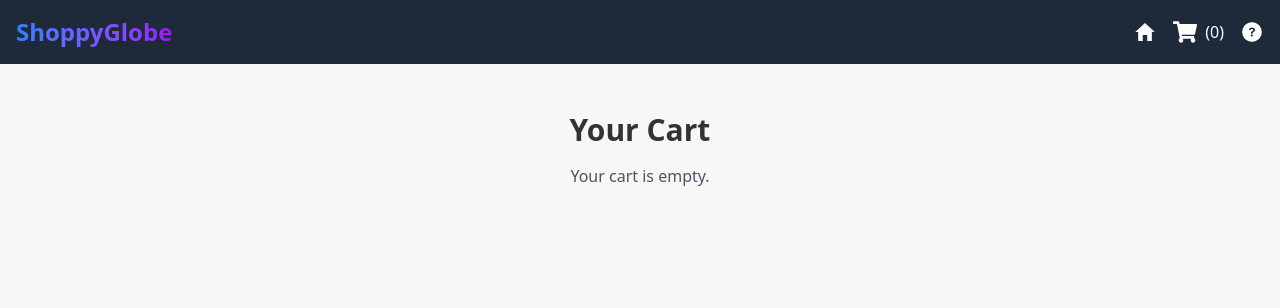
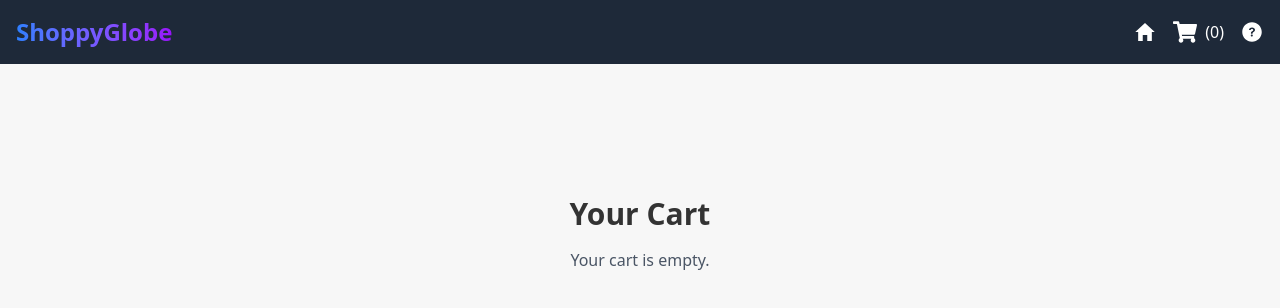
Before and after one commit to Karan-666/e-commerce-app, a React (Vite) app: page /cart in a window 1280 px wide. Shown: the top 308 px of the page. Built offline with nearby package versions, Linux system fonts and the light colour scheme.

Commit message:
moved checkout inside cart

```diff
--- a/src/components/Cart.jsx
+++ b/src/components/Cart.jsx
@@ -4,6 +4,7 @@ import { increaseQuantity } from '../utils/cartSlice';
 import { decreaseQuantity } from '../utils/cartSlice';
 import { removeItem } from '../utils/cartSlice';
 import CartItem from './CartItem';
+import { Link } from 'react-router-dom';
 
 function Cart() {
 
@@ -13,8 +14,8 @@ function Cart() {
   // If the cart is empty, we show a message instead of the list.
   if (cartItems.length === 0) {
     return (
-      <div className="text-center mt-8 p-4">
-        <h1 className="text-3xl font-bold mb-4">Your Cart</h1>
+      <div className="text-center mt-8 p-4 pt-15">
+        <h1 className="text-3xl font-bold mb-4 mt-10">Your Cart</h1>
         <p className="text-gray-600">Your cart is empty.</p>
       </div>
     );
@@ -22,7 +23,7 @@ function Cart() {
 
   return (
     // main container for cart page
-    <div className="container mx-auto p-4">
+    <div className="mx-auto max-w-7xl px-4 sm:px-6 lg:px-35 pt-10">
       {/* cart page heading */}
       <h1 className="text-3xl font-bold text-center mb-6">Your Cart</h1>
       <div className="space-y-4">
@@ -31,6 +32,15 @@ function Cart() {
           <CartItem key={item.id} item={item} />
         ))}
       </div>
+     {/* This is the checkout button. */}
+      <div className="mt-8 text-right">
+        <Link
+          to="/checkout"
+          className="bg-green-500 text-white py-3 px-6 rounded-lg text-lg font-semibold hover:bg-green-600"
+        >
+          Proceed to Checkout
+        </Link>
+      </div>
     </div>
   );
 };
--- a/src/components/ProductItem.jsx
+++ b/src/components/ProductItem.jsx
@@ -17,7 +17,7 @@ function ProductItem({product}) {
 
  return (
     // We wrap the entire card in a single div to keep it all together.
-    <div className="bg-white rounded-lg shadow-md p-6">
+    <div className="bg-white rounded-lg shadow-lg p-6 transform transition-all duration-300 hover:scale-105">
       {/* We wrap the image and title in a Link component. The "to" prop uses the product's ID. */}
       <Link to={`/product/${product.id}`}>
         <img
```
